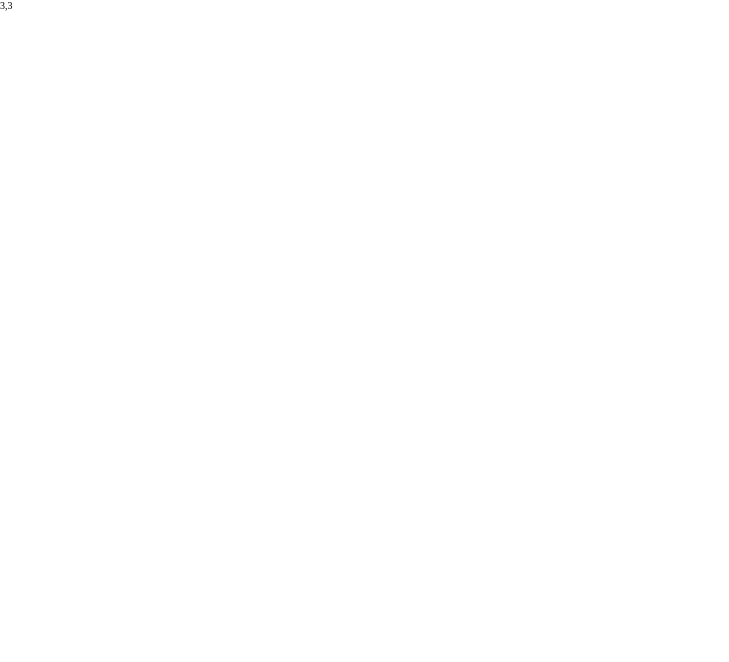
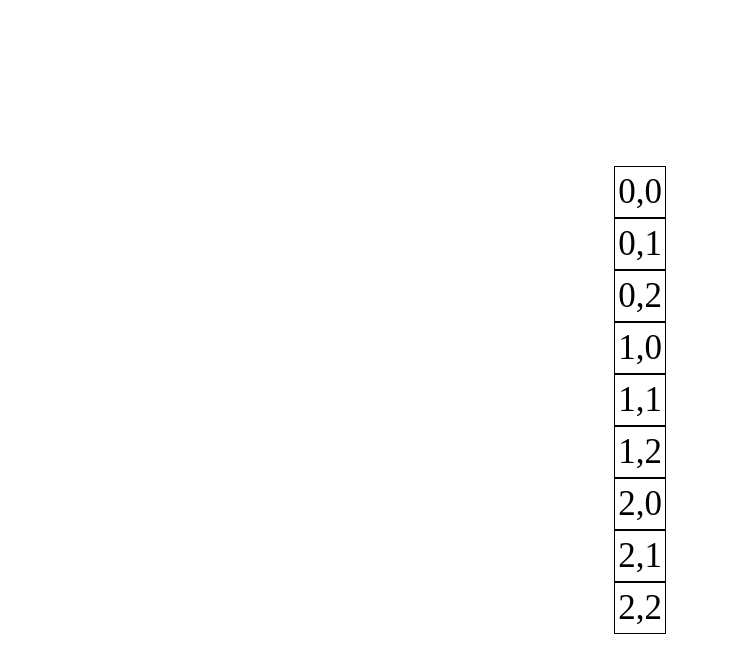
Before and after one commit to RazorzMcLazorz/BasicTicTacToe, a React (Create React App) app: page / in a window 1280 px wide. Shown: the top 662 px of the page, without its empty margins (0-729 px from the left). Built offline with nearby package versions, Linux system fonts and the light colour scheme.

Commit message:
board almost built

```diff
--- a/src/pages/App.tsx
+++ b/src/pages/App.tsx
@@ -4,24 +4,28 @@ import Tile from '../components/Tile'
 interface IProps {}
 
 interface IState {
-  boardSize: number
+  boardSize: number[]
 }
 
 class App extends React.Component<IProps, IState> {
   state = {
-    boardSize: 3,
+    boardSize: [0,1,2],
   }
   render() {
-    const boardArraySize = Array.from(String(this.state.boardSize), Number)
     return (
       <div id="boardTable">
-        {boardArraySize.map((row: number) => (
-          <>
-            {boardArraySize.map((col: number) => (
-              <Tile tileKey={[row, col]} />
-            ))}
-          </>
-        ))}
+        <div className="board">
+          {this.state.boardSize.map((row: number) => (
+            <>
+              {this.state.boardSize.map((col: number) => {
+                console.log([row, col])
+                return(
+                  <Tile tileKey={[row, col]} />
+                )}
+              )}
+            </>
+          ))}
+        </div>
       </div>
     )
   }
--- a/src/style/main.css
+++ b/src/style/main.css
@@ -24,9 +24,15 @@ body {
 }
 
 #boardTable {
-  display: 'flex';
+  display: flex;
   justify-content: center;
   align-items: center;
   width: 100vw;
   height: 100vh;
 }
+
+.board {
+  display: grid;
+  column-count: 3;
+  grid-auto-rows: 3;
+}
--- a/src/style/tile.css
+++ b/src/style/tile.css
@@ -1,7 +1,9 @@
 .tile {
-  display: 'flex';
+  display: flex;
   justify-content: center;
   align-items: center;
   width: 50px;
   height: 50px;
+  font-size: 35px;
+  border: solid 1px #000;
 }
```
